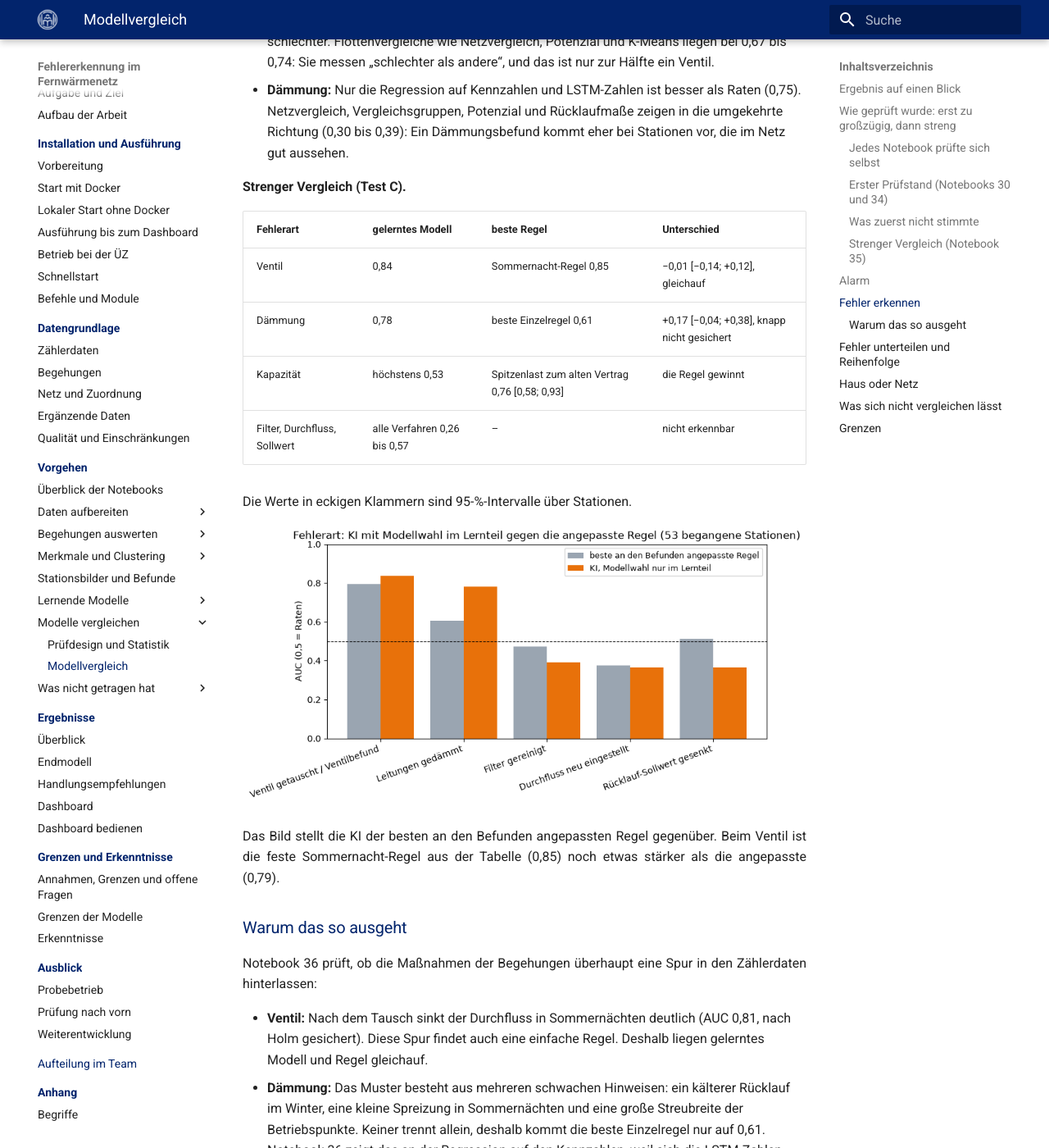
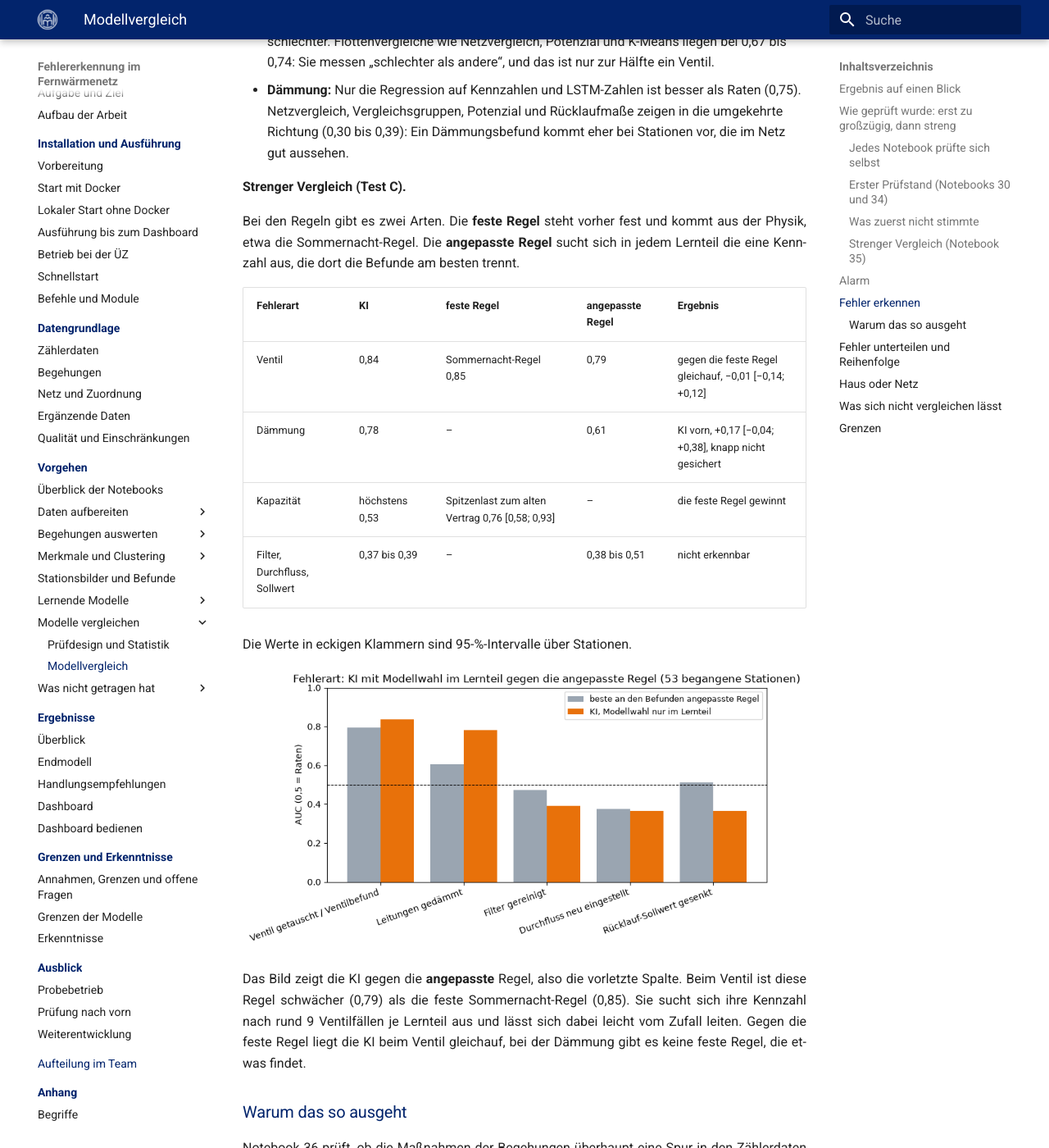
Before and after one commit to ivelinayna/projektseminar, an MkDocs documentation site: the page built from docs/modellvergleich.md, in a window 1280 px wide and 1400 px high, scrolled down 5506 px. Shown: the whole window at 82% size. Built offline with MkDocs 1.6.1 and Material for MkDocs 9.7.7, drawn with Linux system fonts in a browser that asks for light colours.

Commit message:
Modellvergleich: feste und angepasste Regel getrennt

```diff
--- a/docs/modellvergleich.md
+++ b/docs/modellvergleich.md
@@ -130,19 +130,25 @@ An eingebauten Fehlern im Winter (Test B, höchstens 10 % Fehlalarme):
 
 **Strenger Vergleich (Test C).**
 
-| Fehlerart | gelerntes Modell | beste Regel | Unterschied |
-|---|---|---|---|
-| Ventil | 0,84 | Sommernacht-Regel 0,85 | −0,01 [−0,14; +0,12], gleichauf |
-| Dämmung | 0,78 | beste Einzelregel 0,61 | +0,17 [−0,04; +0,38], knapp nicht gesichert |
-| Kapazität | höchstens 0,53 | Spitzenlast zum alten Vertrag 0,76 [0,58; 0,93] | die Regel gewinnt |
-| Filter, Durchfluss, Sollwert | alle Verfahren 0,26 bis 0,57 | – | nicht erkennbar |
+Bei den Regeln gibt es zwei Arten. Die **feste Regel** steht vorher fest und kommt aus der Physik, etwa die
+Sommernacht-Regel. Die **angepasste Regel** sucht sich in jedem Lernteil die eine Kennzahl aus, die dort die
+Befunde am besten trennt.
+
+| Fehlerart | KI | feste Regel | angepasste Regel | Ergebnis |
+|---|---|---|---|---|
+| Ventil | 0,84 | Sommernacht-Regel 0,85 | 0,79 | gegen die feste Regel gleichauf, −0,01 [−0,14; +0,12] |
+| Dämmung | 0,78 | – | 0,61 | KI vorn, +0,17 [−0,04; +0,38], knapp nicht gesichert |
+| Kapazität | höchstens 0,53 | Spitzenlast zum alten Vertrag 0,76 [0,58; 0,93] | – | die feste Regel gewinnt |
+| Filter, Durchfluss, Sollwert | 0,37 bis 0,39 | – | 0,38 bis 0,51 | nicht erkennbar |
 
 Die Werte in eckigen Klammern sind 95-%-Intervalle über Stationen.
 
-![Test C: KI mit Modellwahl im Lernteil gegen die beste an den Befunden angepasste Regel](assets/vergleich/35_ki_gegen_regel.png)
+![Test C: KI mit Modellwahl im Lernteil gegen die angepasste Regel](assets/vergleich/35_ki_gegen_regel.png)
 
-Das Bild stellt die KI der besten an den Befunden angepassten Regel gegenüber. Beim Ventil ist die feste
-Sommernacht-Regel aus der Tabelle (0,85) noch etwas stärker als die angepasste (0,79).
+Das Bild zeigt die KI gegen die **angepasste** Regel, also die vorletzte Spalte. Beim Ventil ist diese Regel
+schwächer (0,79) als die feste Sommernacht-Regel (0,85). Sie sucht sich ihre Kennzahl nach rund 9 Ventilfällen je
+Lernteil aus und lässt sich dabei leicht vom Zufall leiten. Gegen die feste Regel liegt die KI beim Ventil
+gleichauf, bei der Dämmung gibt es keine feste Regel, die etwas findet.
 
 ### Warum das so ausgeht
 
```
